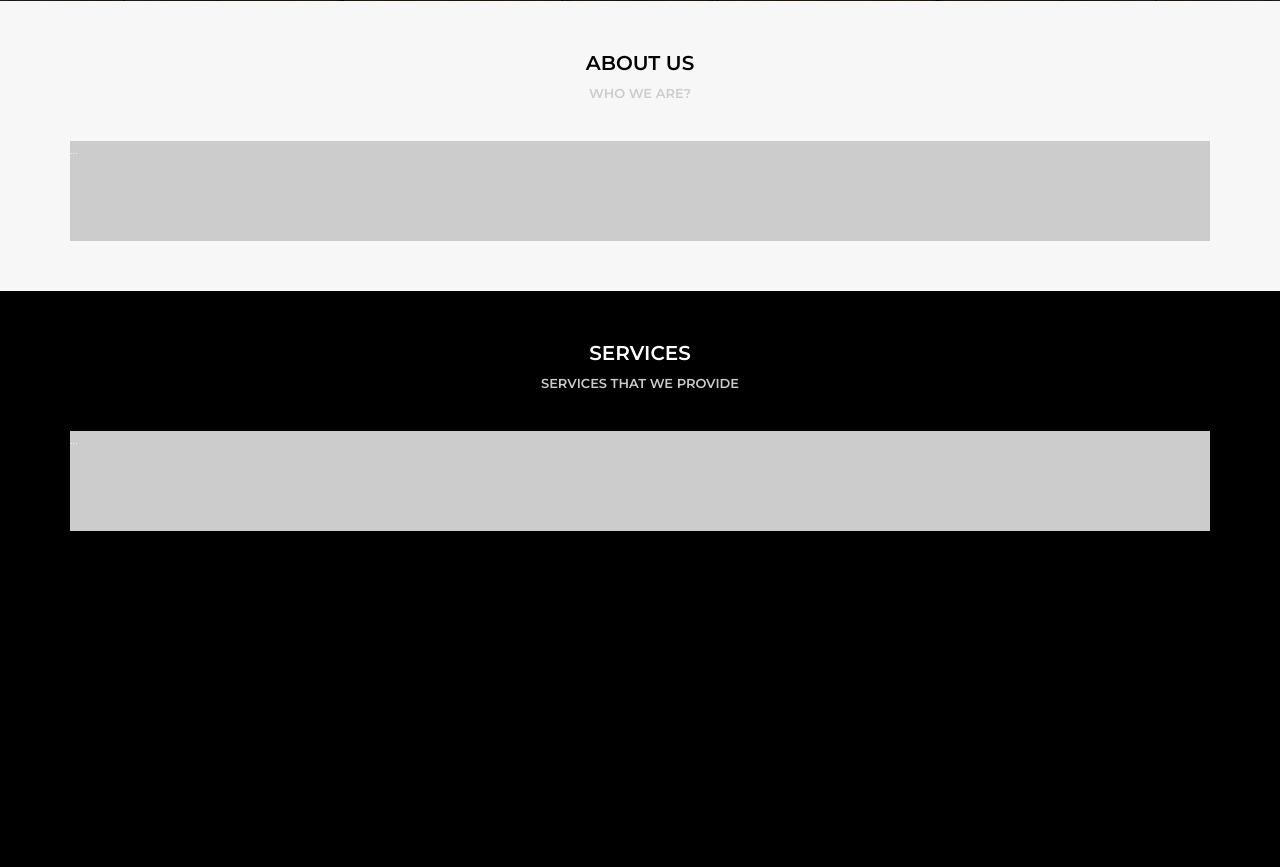
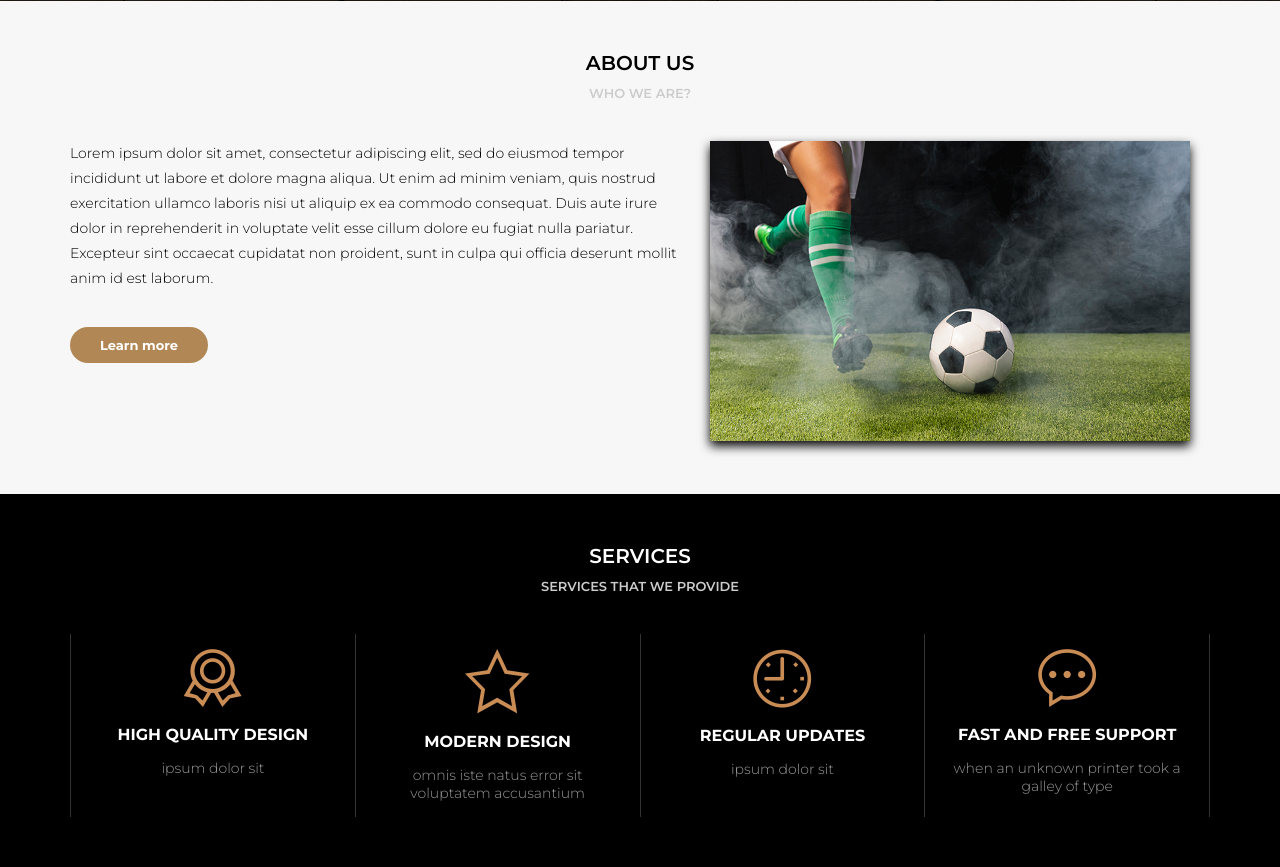
Before and after one commit to jonathanalves25/curso_pzp, a PHP site: page /home.html in a window 1280 px wide. Shown: the part 799-1666 px from the top of the page. Before the commit the page ends 1330 px from the top, so only its background shows below. Run offline with PHP 8.4, Linux system fonts and the light colour scheme.

Commit message:
adicionando algumas seções

```diff
--- a/awax/assets/css/style.css
+++ b/awax/assets/css/style.css
@@ -68,6 +68,17 @@ header {
     border-bottom:5px solid #B28756;
 }
 
+.button {
+    display:inline-block;
+    background-color:#B28756;
+    padding:10px 30px;
+    text-decoration: none;
+    font-weight:bold;
+    color:#fff;
+    margin-top:20px;
+    border-radius:20px;
+}
+
 .banner {
     background-color:#606060;
     height:calc(100vh - 100px);
@@ -111,17 +122,6 @@ header {
 .banner .slidearea h2 {
     margin-top:10px;
     font-weight:lighter;
-}
-
-.banner a {
-    display:block;
-    background-color:#B28756;
-    padding:10px 30px;
-    text-decoration: none;
-    font-weight:bold;
-    color:#fff;
-    margin-top:20px;
-    border-radius:20px;
 }
 
 .banner .sliders-pointers {
@@ -174,8 +174,6 @@ header {
 
 .default .section-body {
     max-width:1140px;
-    min-height:100px;
-    background-color:#CCC;
     margin:auto;
 
 }
@@ -184,7 +182,8 @@ header {
     background-color:#F7F7F7;
 }
 
-.default.light .section-title {
+.default.light .section-title,
+.default.light .section-body {
     color:#000;
 }
 
@@ -192,6 +191,69 @@ header {
     background-color:#000;
 }
 
-.default.dark .section-title {
+.default.dark .section-title,
+.default.dark .section-body {
     color:#fff;
 }
+
+
+
+
+
+
+
+
+/*
+    ---------CSS DE ÁREAS ESPECÍFICAS----------
+*/
+
+
+.section-aboutus {
+    display:flex;
+}
+
+.section-aboutus--left {
+    flex:1;
+}
+
+.section-aboutus--left p {
+    font-size:14px;
+    line-height:25px;
+}
+
+.section-aboutus--right {
+    width:520px;
+    text-align:center;
+}
+
+.section-aboutus--right img {
+    width:480px;
+    box-shadow:0px 5px 10px;
+}
+
+.section-services {
+    display:flex;
+}
+
+.section-service {
+    flex:1;
+    text-align:center;
+    padding:15px;
+    border-right: 1px solid #333;
+}
+
+.section-service:first-child {
+    border-left:1px solid #333;
+}
+
+.section-service h4 {
+    font-size:16px;
+    text-transform:uppercase;
+    margin-top:15px;
+}
+
+.section-service p {
+    margin-top:15px;
+    font-size:14px;
+    color:#999;
+}
--- a/awax/home.html
+++ b/awax/home.html
@@ -39,7 +39,7 @@
                 <div class="slidearea">
                     <h1>Design is about<br><span>Communication</span></h1>
                     <h2>Call Us: +55 47 99997 6018</h2>
-                    <a href="">Get in touch!</a>
+                    <a href="" class="button">Get in touch!</a>
                 </div>
             </div>
             <div class="slide">
@@ -60,7 +60,16 @@
         <div class="section-title">About Us</div>
         <div class="section-desc">Who we are?</div>
         <div class="section-body">
-            ...
+            <div class="section-aboutus">
+                <div class="section-aboutus--left">
+                    <p>Lorem ipsum dolor sit amet, consectetur adipiscing elit, sed do eiusmod tempor incididunt ut labore et dolore magna aliqua. Ut enim ad minim veniam, quis nostrud exercitation ullamco laboris nisi ut aliquip ex ea commodo consequat. Duis aute irure dolor in reprehenderit in voluptate velit esse cillum dolore eu fugiat nulla pariatur. Excepteur sint occaecat cupidatat non proident, sunt in culpa qui officia deserunt mollit anim id est laborum.</p>
+                    <br>
+                    <a href="" class="button">Learn more</a>
+                </div>
+                <div class="section-aboutus--right">
+                    <img src="media/foto9.jpg">
+                </div>
+            </div>
         </div>
     </section>
 
@@ -68,7 +77,28 @@
         <div class="section-title">Services</div>
         <div class="section-desc">Services that we provide</div>
         <div class="section-body">
-            ...
+            <div class="section-services">
+                <div class="section-service">
+                    <img src="assets/images/medalha.png">
+                    <h4>High Quality Design</h4>
+                    <p>ipsum dolor sit</p>
+                </div>
+                <div class="section-service">
+                    <img src="assets/images/estrela.png">
+                    <h4>Modern Design</h4>
+                    <p>omnis iste natus error sit voluptatem accusantium</p>
+                </div>
+                <div class="section-service">
+                    <img src="assets/images/relogio.png">
+                    <h4>Regular Updates</h4>
+                    <p>ipsum dolor sit</p>
+                </div>
+                <div class="section-service">
+                    <img src="assets/images/balao.png">
+                    <h4>fast and free support</h4>
+                    <p>when an unknown printer took a galley of type</p>
+                </div>
+            </div>
         </div>
     </section>
 </main>
```
